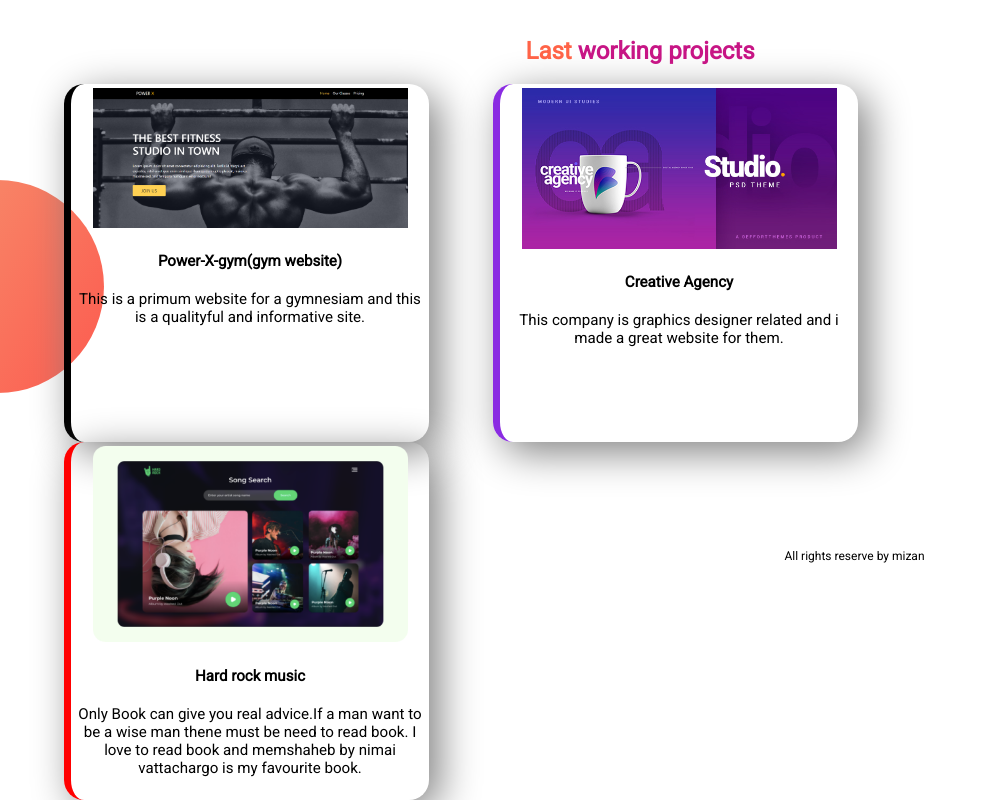
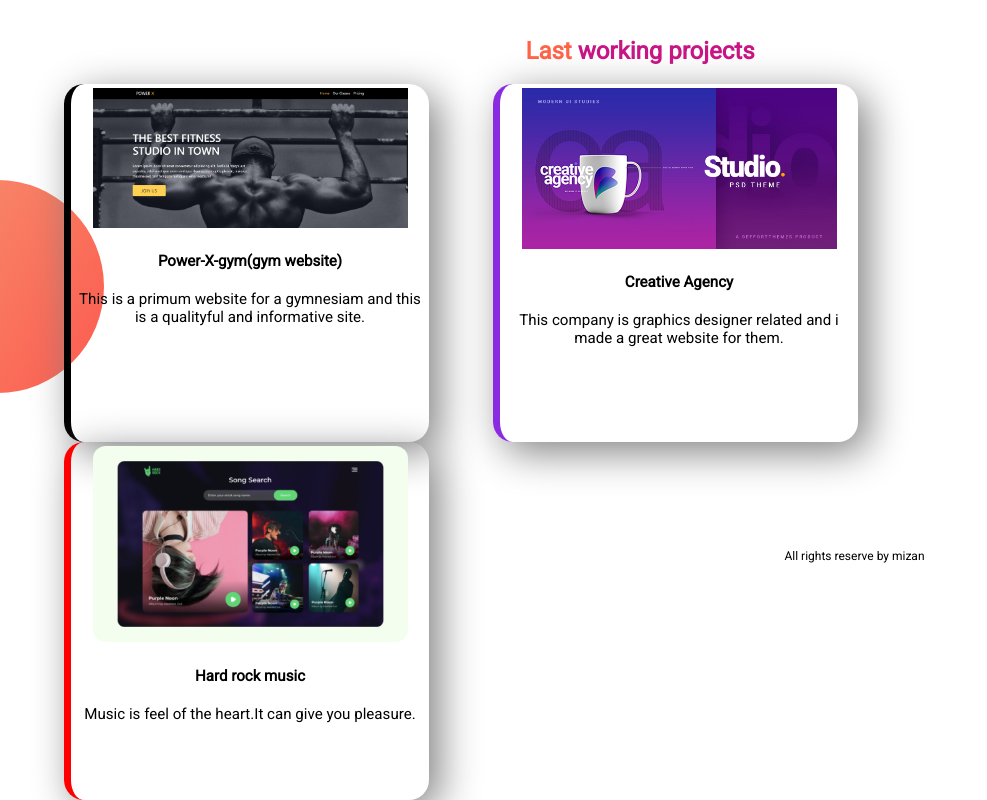
Before and after one commit to mizan2154/portfolio, a plain HTML site: page index.html in a window 1280 px wide. Shown: the part 1039-1839 px from the top of the page, without its empty margins (0-987 px from the left). Drawn offline with Linux system fonts and the light colour scheme.

Commit message:
third part complete

```diff
--- a/index.html
+++ b/index.html
@@ -59,7 +59,7 @@
             <img src="image/image 8.png" alt="">
             <h4>Hard rock music</h4>
 
-            <p>Only Book can give you real advice.If a man want to be a wise man thene must be need to read book. I love to read book and memshaheb by nimai vattachargo is my favourite book.</p>
+            <p>Music is feel of the heart.It can give you pleasure.</p>
 
 
         </div>
```
